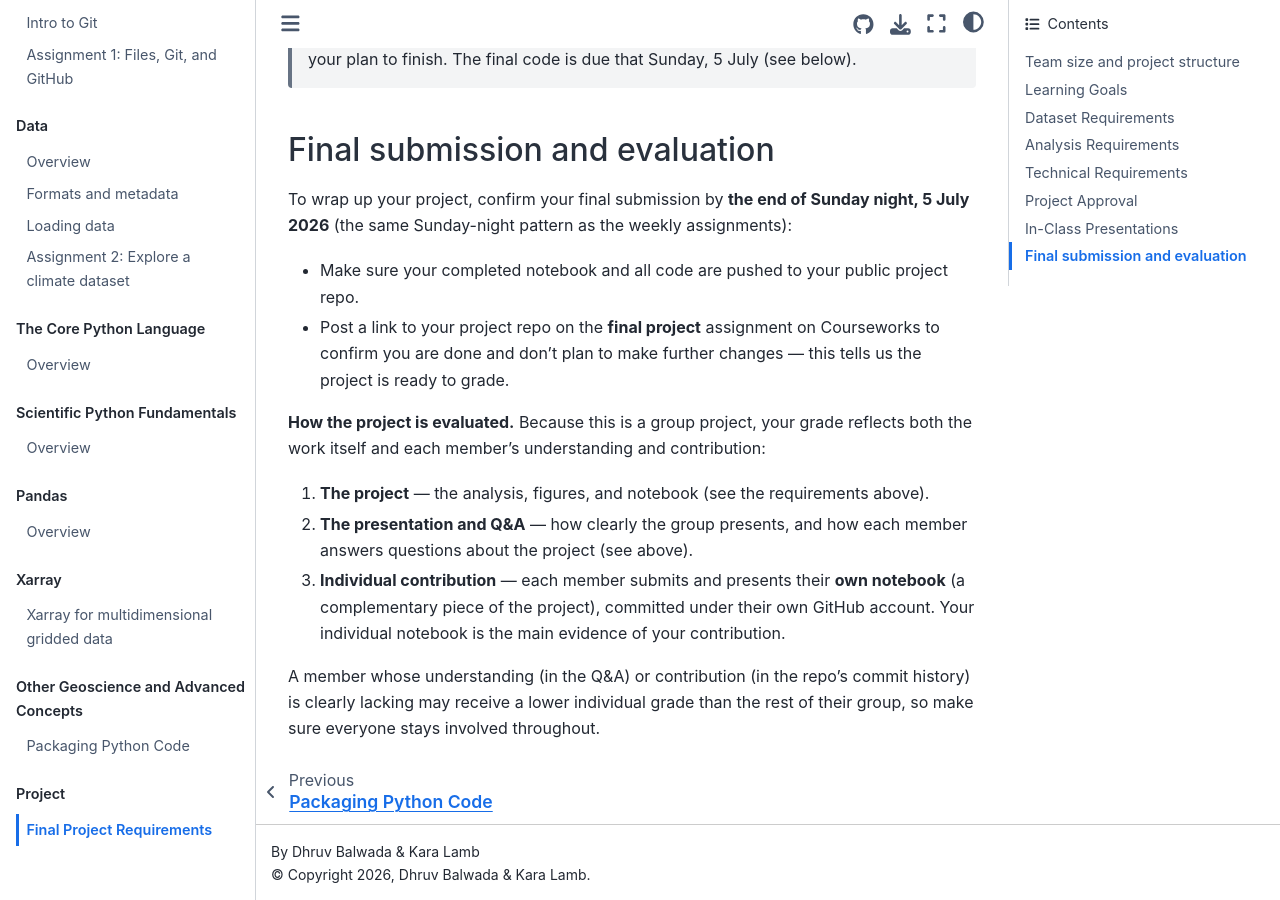
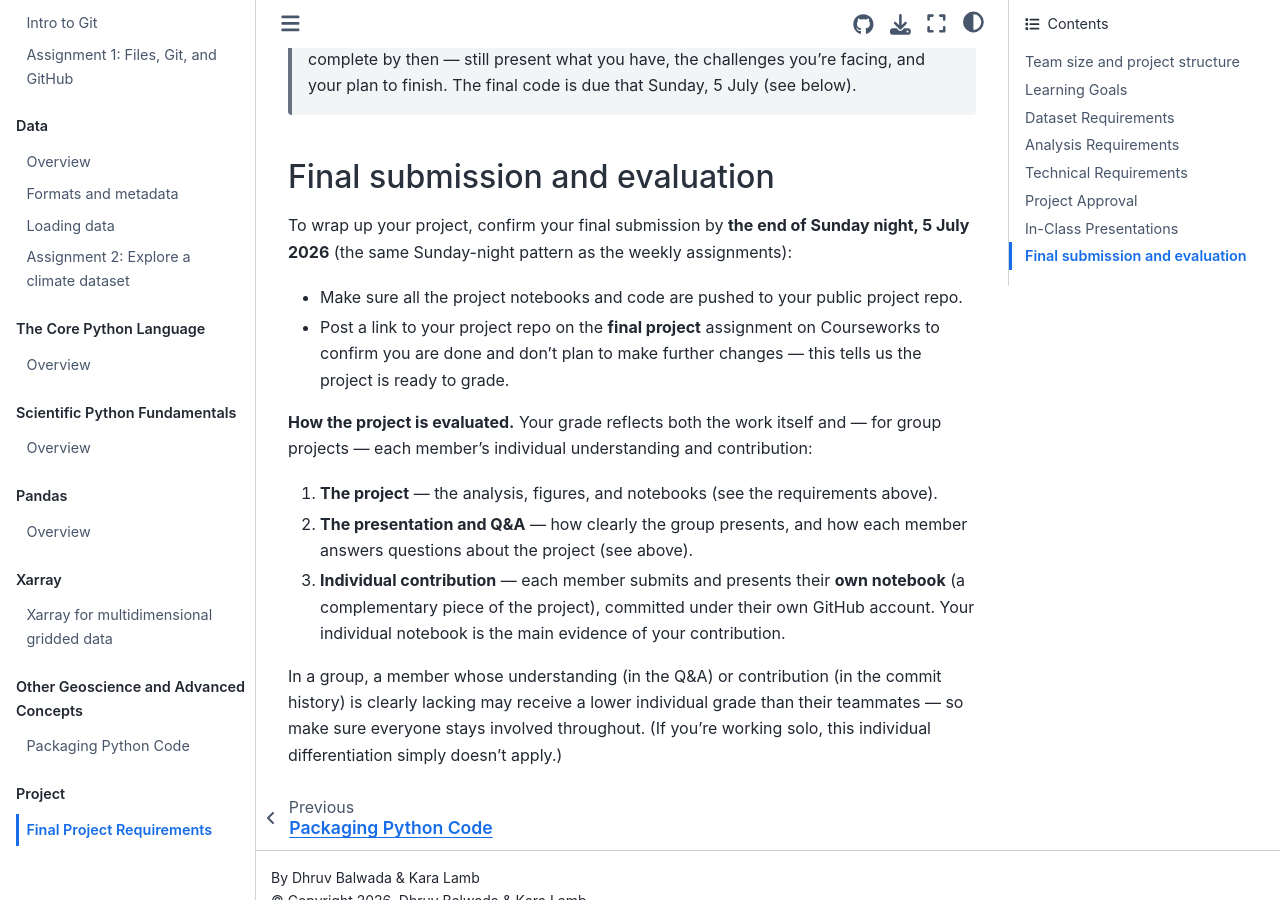
Before and after one commit to earth-DS-ML/summer_2026, a Jupyter Book: the page built from lectures_DS/project_require.md, in a window 1280 px wide and 900 px high, scrolled down 4138 px. Built offline with Jupyter Book 1.0.4 settings and Sphinx 7.4.7 and the Sphinx Book theme 1.1.4, drawn with Linux system fonts in a browser that asks for light colours; pages that are not in the unit, such as notebooks, are missing from menus; some of the changed text lies outside the part shown.

Commit message:
Project page: de-confuse solo case, fix singular-notebook wording, use H1
Review pass after the recent changes:
- Solo projects: drop "Because this is a group project" framing and reword the
  individual-grade-differentiation to apply explicitly "in a group" (noting it
  doesn't apply to solo); add solo timing to the presentation examples
- Acknowledge multiple notebooks (one per member) where it still said "notebook"
- Make the page title an H1 (clears the "headings start at H2" build warning)

Co-Authored-By: Claude Opus 4.8 (1M context) <noreply@anthropic.com>

```diff
--- a/lectures_DS/project_require.md
+++ b/lectures_DS/project_require.md
@@ -1,4 +1,4 @@
-## Final Project Requirements
+# Final Project Requirements
 
 ### Team size and project structure
 Work in groups of **2–3 people** (or on your own, if you prefer) around a shared project (a common topic and repository). **Each member contributes their own notebook**, carrying out a complementary piece of the work — this can be a different (but related) dataset, or a different analysis of the same data. Every member is still expected to understand the *entire* group project, not just their own piece.
@@ -99,13 +99,13 @@ _Don't forget to make your project repo **public** — otherwise we won't be abl
 
 To wrap up your project, confirm your final submission by **the end of Sunday night, 5 July 2026** (the same Sunday-night pattern as the weekly assignments):
 
-- Make sure your completed notebook and all code are pushed to your public project repo.
+- Make sure all the project notebooks and code are pushed to your public project repo.
 - Post a link to your project repo on the **final project** assignment on Courseworks to confirm you are done and don't plan to make further changes — this tells us the project is ready to grade.
 
-**How the project is evaluated.** Because this is a group project, your grade reflects both the work itself and each member's understanding and contribution:
+**How the project is evaluated.** Your grade reflects both the work itself and — for group projects — each member's individual understanding and contribution:
 
-1. **The project** — the analysis, figures, and notebook (see the requirements above).
+1. **The project** — the analysis, figures, and notebooks (see the requirements above).
 2. **The presentation and Q&A** — how clearly the group presents, and how each member answers questions about the project (see above).
 3. **Individual contribution** — each member submits and presents their **own notebook** (a complementary piece of the project), committed under their own GitHub account. Your individual notebook is the main evidence of your contribution.
 
-A member whose understanding (in the Q&A) or contribution (in the repo's commit history) is clearly lacking may receive a lower individual grade than the rest of their group, so make sure everyone stays involved throughout.
+In a group, a member whose understanding (in the Q&A) or contribution (in the commit history) is clearly lacking may receive a lower individual grade than their teammates — so make sure everyone stays involved throughout. (If you're working solo, this individual differentiation simply doesn't apply.)
```
Also changed, not shown: other parts of lectures_DS/project_require.md (+1 -1 lines).
